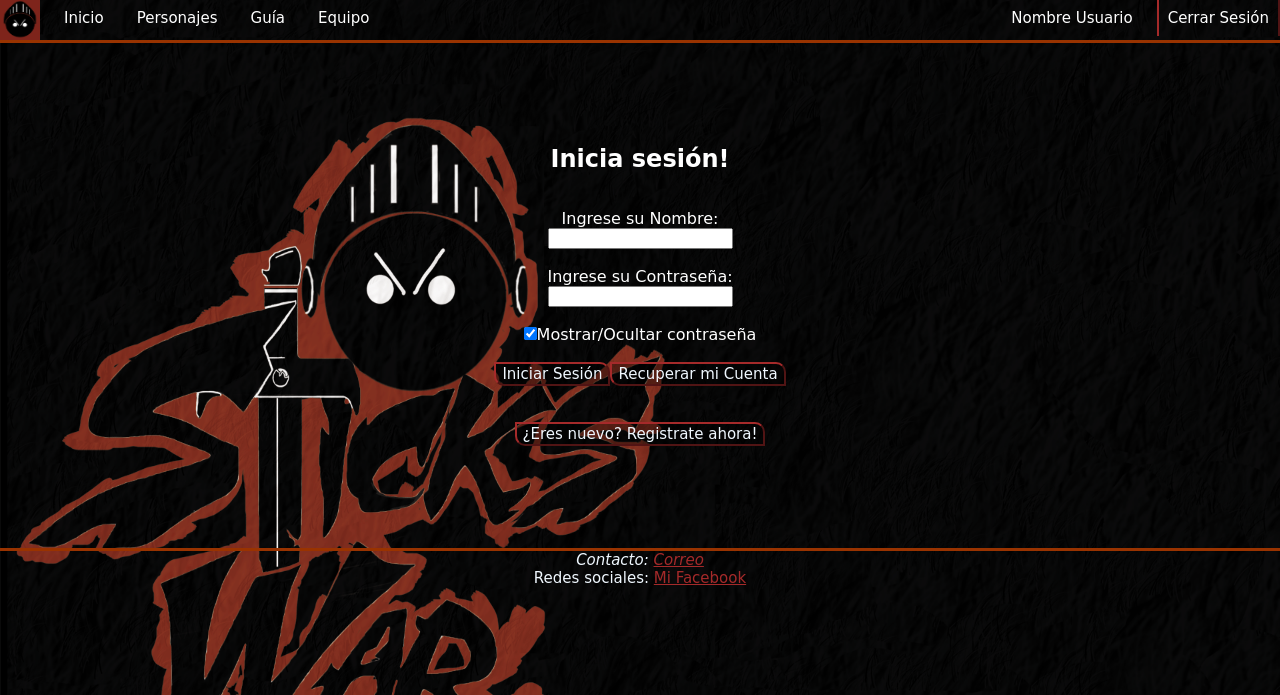
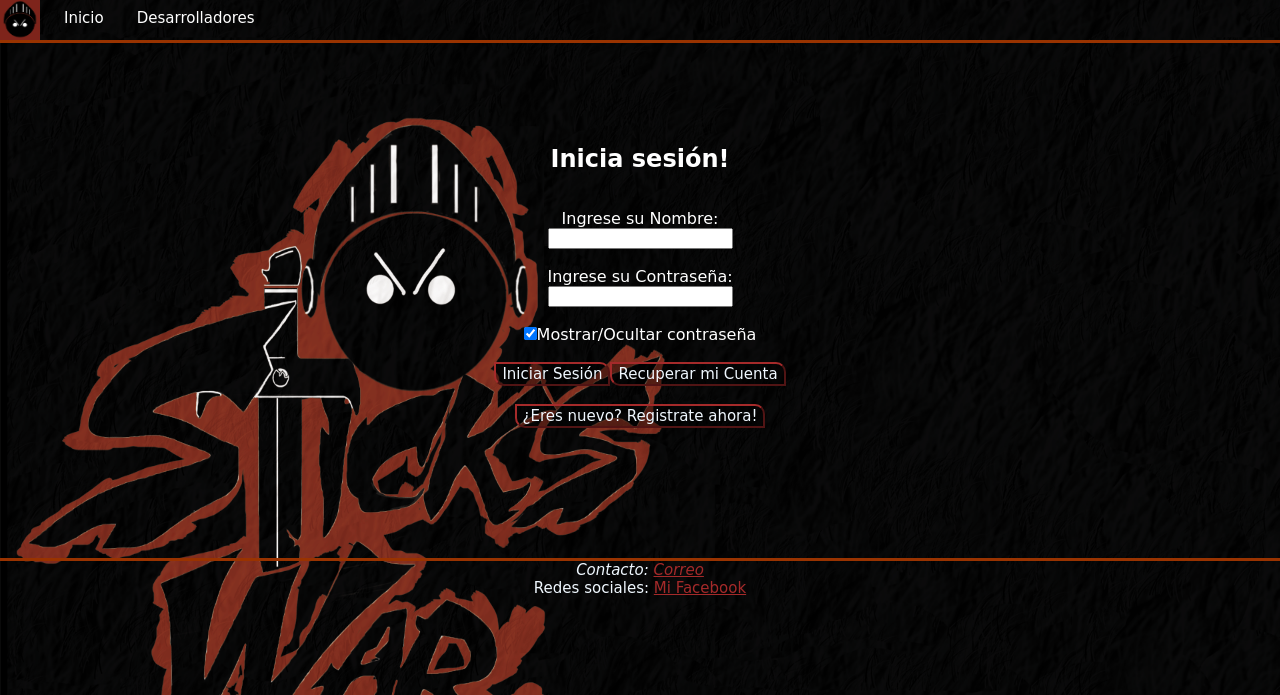
Before and after one commit to Tecnicatura-Team/Sticks-War-Game, a PHP site: page / in a window 1280 px wide. Shown: the top 695 px of the page. Run offline with PHP 8.4, Linux system fonts and the light colour scheme; some libraries are stand-ins or nearby versions.

Commit message:
cambio menu

```diff
--- a/public/css/estilos.css
+++ b/public/css/estilos.css
@@ -171,7 +171,7 @@ input:focus {
 .login {
     position: center;
     width: 300px;
-    height: 300px;
+    height: 310px;
     margin-bottom: 0%;
     padding: 0%;
 }
@@ -181,6 +181,7 @@ input:focus {
     width: 300px;
     height: 300px;
     margin-bottom: 0%;
+    padding: 0%;
 }
 
 
@@ -246,7 +247,7 @@ table {
 
 .Eleccion {
     width: 1235px;
-    height: auto;
+    height: 600px;
     position: relative;
     margin: auto;
 }
--- a/public/index.html
+++ b/public/index.html
@@ -15,17 +15,12 @@
         <header>
             <section class="barra">
                 <section class="logo">
-                    <a href="index.html"><img src="img/logo1.jpg"></a>
+                    <img src="img/logo1.jpg">
                 </section>
-
                 <nav>
                     <ul class="menu">
                         <li> <a href="index.html">Inicio</a></li>
-                        <li> <a href="personajes.html">Personajes</a></li>
-                        <li> <a href="">Guía</a></li>
-                        <li> <a href="equipo.html">Equipo</a></li>
-                        <li> <input class="closeB" type="button" value="Cerrar Sesión"></li>
-                        <li> <label class="close">Nombre Usuario</label></li>
+                        <li> <a href="equipo.html">Desarrolladores</a></li>
                     </ul>
                 </nav>
             </section>
--- a/public/js/index.js
+++ b/public/js/index.js
@@ -24,9 +24,10 @@ function crearlogin() {
         '<br>' +
         '<input type=\'submit\' value=\'Iniciar Sesión\' id="iniciarsesion">' +
         '<input type=\'submit\' value=\'Recuperar mi Cuenta\' onclick=\'location="recuperar.php"\'>' +
-        '</form>' +
         '<br> <br>' +
-        '<input type=\'button\' onclick=\'cambiarir()\' value=\'¿Eres nuevo? Registrate ahora!\'>'
+        '<input type=\'button\' onclick=\'cambiarir()\' value=\'¿Eres nuevo? Registrate ahora!\'>' +
+        '</form>'
+
     elemento.innerHTML = contenido
     document.getElementById('contenido').appendChild(elemento)
     $("#iniciarsesion").on("click", mensajelogin())
```
Also changed, not shown: public/equipo.html (+3 -5 lines), public/juego.html (+4 -5 lines), public/personajes.html (+4 -5 lines).
